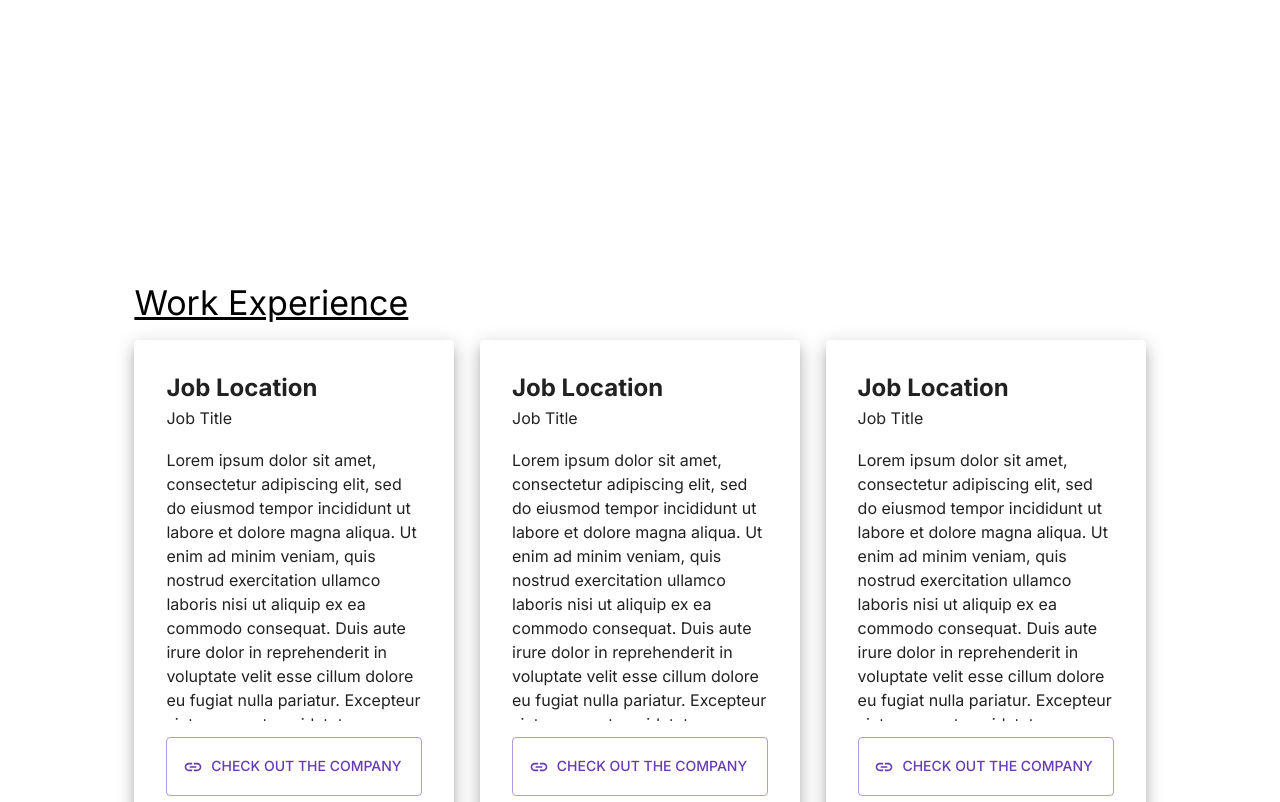
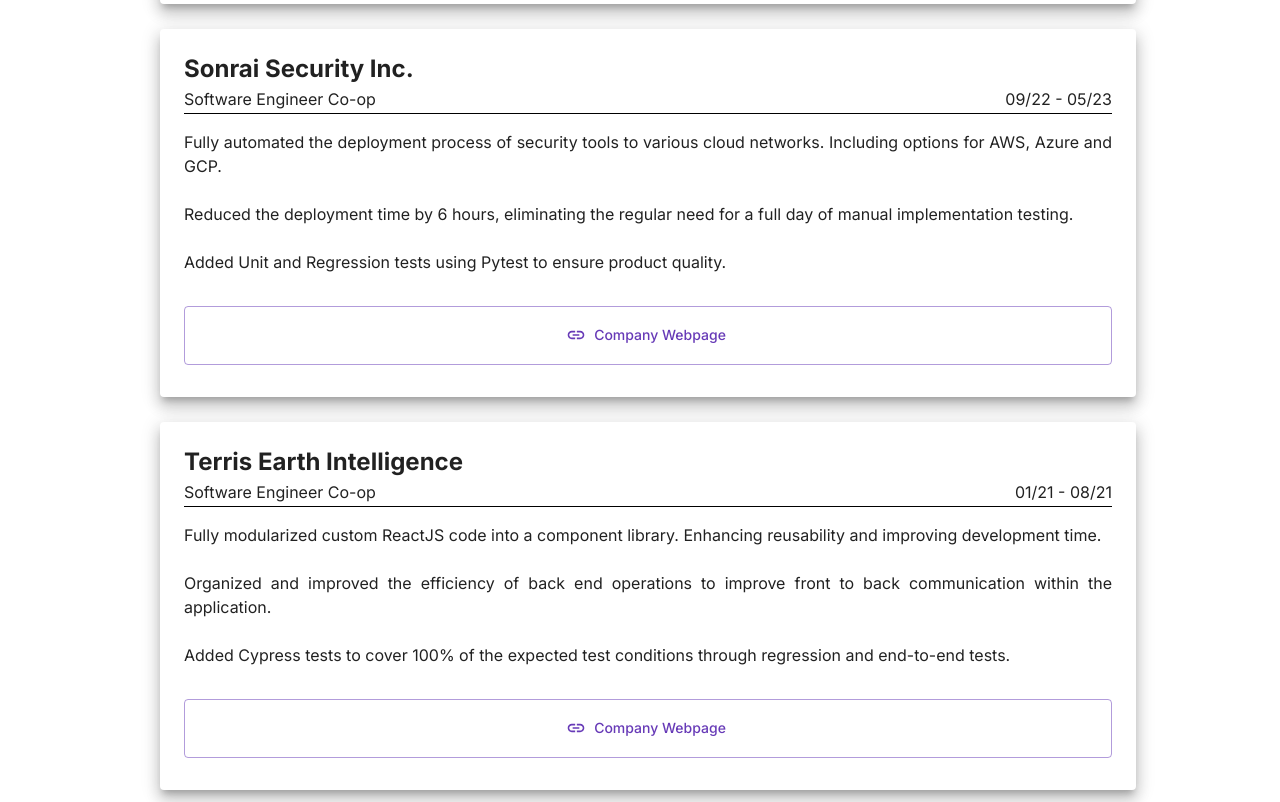
Before and after one commit to rgreenan55/RobertGreenanPortfolio, a React (Vite) app: page / in a window 1280 px wide. Shown: the part 1238-2040 px from the top of the page. Built offline with nearby package versions, Linux system fonts and the light colour scheme.

Commit message:
Finished Work Section

```diff
--- a/index.html
+++ b/index.html
@@ -5,6 +5,11 @@
     <meta name="viewport" content="width=device-width, initial-scale=1.0" />
 
     <style>
+        body
+        {
+            margin: 0;
+        }
+
         ::-webkit-scrollbar
         {
           width: 8px;  /* for vertical scrollbars */
--- a/src/App.tsx
+++ b/src/App.tsx
@@ -13,9 +13,7 @@
         <Header />
         <Stack alignItems='center'>
             <Introduction />
-            <Projects />
             <Work />
-            <Personal />
         </Stack>
         {/* Footer? */}
     </Container>
--- a/src/components/SectionContainer.tsx
+++ b/src/components/SectionContainer.tsx
@@ -1,25 +1,27 @@
 import { Box, Container, Typography } from "@mui/material"
+import backgroundImage from '../assets/background/backgroundShape.png';
 
 type Props = {
-    children: React.ReactNode,
-    disableTopMargin?: boolean,
-    headerTitle?: string,
-    height?: string | any,
-    maxHeight?: string | any,
+    children : React.ReactNode,
+    disableTopMargin ?: boolean,
+    headerTitle ?: string,
+    height ?: string | any,
+    maxHeight ?: string | any,
+    backgroundShape ?: boolean
 }
 
-const SectionContainer = ({children, disableTopMargin, headerTitle, height, maxHeight } : Props) => {
+const SectionContainer = ({children, disableTopMargin, headerTitle, height, maxHeight, backgroundShape } : Props) => {
     return (
         <Box position='relative' sx={{ width: '100%' }}>
 
-            {/* Background for Section */}
-            <Box position='absolute' sx={{ height: '100%', width: '100%', zIndex: '-1' }}>
-                {/* ... */}
-            </Box>
+            {/*
+            {backgroundShape &&
+                <Box position='absolute' sx={{ height: '100%', width: '100%', zIndex: '-1', backgroundImage: 'linear-gradient(180deg, rgb(0,0,0,0) 12%, #22313F 12% 95%, rgb(0,0,0,0) 95%)' }} />
+            } */}
 
 
             {/* Content of Section */}
-            <Container disableGutters maxWidth={false} sx={{ mt: disableTopMargin?'0':'5vh', mb: '5vh', maxWidth: '80%', height: 'auto' }}>
+            <Container disableGutters maxWidth={false} sx={{ mt: disableTopMargin?'0':'5vh', mb: '10vh', maxWidth: '75%', height: 'auto' }}>
                 {headerTitle && <Typography variant='h4' sx={{ mb: '16px', textDecoration: 'underline' }}> {headerTitle} </Typography>}
                 <Box sx={{ height, maxHeight }}>
                     {children}
--- a/src/components/WorkCard.tsx
+++ b/src/components/WorkCard.tsx
@@ -1,30 +1,57 @@
-import { Link } from "@mui/icons-material";
-import { Button, Card, CardContent, Typography } from "@mui/material";
+import React from "react";
+import { Link, LinkOff } from "@mui/icons-material";
+import { Box, Button, Card, CardContent, Divider, Tooltip, Typography } from "@mui/material";
 
+type Props = {
+    companyName : string,
+    jobTitle : string,
+    workPeriod : string,
+    description : string,
+    companyLink? : string,
+}
 
-const WorkCard = () => {
+const WorkCard = ({ companyName, jobTitle, workPeriod, description, companyLink } : Props) => {
+    const companyNameRef = React.useRef<HTMLSpanElement>(null);
+    const [isOverflowed, setIsOverflowed] = React.useState(false);
+
+    const checkTextSize = () => {
+        if (companyNameRef.current) {
+            setIsOverflowed(companyNameRef.current.scrollWidth > companyNameRef.current.clientWidth);
+        }
+    }
+
+    React.useEffect(() => {
+        checkTextSize();
+        window.addEventListener('resize', checkTextSize);
+        return () => window.removeEventListener('resize', checkTextSize);
+    }, []);
+
     return (
-        <Card sx={{ display: 'flex', flexDirection: 'column', p: '16px 16px 0 16px' }}>
+        <Card sx={{ display: 'flex', flexDirection: 'column', p: '8px', width: '100%' }}>
             <CardContent>
-                <Typography variant='h5' fontWeight='bold'> Job Location </Typography>
-                <Typography variant='subtitle1'> Job Title </Typography>
+                <Tooltip title={companyName} placement='top' arrow disableHoverListener={!isOverflowed}>
+                    <Typography variant='h5' fontWeight='bold' noWrap ref={companyNameRef}> {companyName} </Typography>
+                </Tooltip>
+                <Box sx={{ display: 'flex', justifyContent: 'space-between' }}>
+                    <Typography variant='subtitle1'> {jobTitle} </Typography>
+                    <Typography variant='subtitle1'> {workPeriod} </Typography>
+                </Box>
+                <Divider sx={{ borderColor: 'black' }} />
             </CardContent>
             <CardContent sx={{ pt: 0, flexGrow: 1, overflowY: 'auto' }}>
-                <Typography>
-                Lorem ipsum dolor sit amet, consectetur adipiscing elit, sed do eiusmod tempor incididunt ut labore et dolore magna aliqua.
-                Ut enim ad minim veniam, quis nostrud exercitation ullamco laboris nisi ut aliquip ex ea commodo consequat.
-                Duis aute irure dolor in reprehenderit in voluptate velit esse cillum dolore eu fugiat nulla pariatur.
-                Excepteur sint occaecat cupidatat non proident, sunt in culpa qui officia deserunt mollit anim id est laborum.
-
-                {/* Lorem ipsum dolor sit amet, consectetur adipiscing elit, sed do eiusmod tempor incididunt ut labore et dolore magna aliqua.
-                Ut enim ad minim veniam, quis nostrud exercitation ullamco laboris nisi ut aliquip ex ea commodo consequat.
-                Duis aute irure dolor in reprehenderit in voluptate velit esse cillum dolore eu fugiat nulla pariatur.
-                Excepteur sint occaecat cupidatat non proident, sunt in culpa qui officia deserunt mollit anim id est laborum. */}
+                <Typography whiteSpace='preserve-breaks' fontSize='16px' align='justify'>
+                    {description.trim()}
                 </Typography>
             </CardContent>
             <CardContent>
-                <Button variant='outlined' color="secondary" startIcon={<Link />} sx={{ width: '100%', p: '16px' }}>
-                    Check out the Company
+                <Button
+                    variant='outlined'
+                    sx={{ width: '100%', p: '16px', textTransform: 'capitalize' }}
+                    color={companyLink ? "secondary" : "error"}
+                    startIcon={companyLink ? <Link /> : <LinkOff />}
+                    onClick={companyLink ? () =>  window.open(companyLink, '_blank') : () => null}
+                >
+                    {companyLink ? "Company Webpage" : "No Link" }
                 </Button>
             </CardContent>
         </Card>
--- /dev/null
+++ b/src/config/work_data.tsx
@@ -0,0 +1,41 @@
+export const work_data = [
+    {
+        companyName : "UNB | Spacial One | Cosman Benefits & Pension Solutions",
+        jobTitle : "Contract Software Engineer",
+        workPeriod: "02/24 - 06/24",
+        description : `
+            Developed automated excel readers in C# in order to parse financial data used to determine insurance computations.
+
+            Enhanced and optimized legacy code in order to boost efficiency and reduce compelexities within the codebase.
+
+            Consturacted parameterized tests in order to ensure consistency and accuracy throughout the application.
+        `,
+        companyLink : ""
+    },
+    {
+        companyName : "Sonrai Security Inc.",
+        jobTitle : "Software Engineer Co-op",
+        workPeriod: "09/22 - 05/23",
+        description : `
+            Fully automated the deployment process of security tools to various cloud networks. Including options for AWS, Azure and GCP.
+
+            Reduced the deployment time by 6 hours, eliminating the regular need for a full day of manual implementation testing.
+
+            Added Unit and Regression tests using Pytest to ensure product quality.
+        `,
+        "companyLink" : "https://sonraisecurity.com/"
+    },
+    {
+        companyName : "Terris Earth Intelligence",
+        jobTitle : "Software Engineer Co-op",
+        workPeriod: "01/21 - 08/21",
+        description : `
+            Fully modularized custom ReactJS code into a component library. Enhancing reusability and improving development time.
+
+            Organized and improved the efficiency of back end operations to improve front to back communication within the application.
+
+            Added Cypress tests to cover 100% of the expected test conditions through regression and end-to-end tests.
+        `,
+        companyLink : "https://www.terrisei.com/"
+    }
+];
--- a/src/sections/Introduction.tsx
+++ b/src/sections/Introduction.tsx
@@ -19,8 +19,8 @@
                 </CardContent>
 
                 <CardMedia image={image} sx={{ width: '40%', height: '100%' }} />
+            </Card>
 
-            </Card>
         </SectionContainer>
     )
 }
--- a/src/sections/Work.tsx
+++ b/src/sections/Work.tsx
@@ -1,14 +1,15 @@
 import { Stack } from "@mui/material"
 import SectionContainer from "../components/SectionContainer";
 import WorkCard from "../components/WorkCard";
+import { work_data } from "../config/work_data";
 
 const Work = () => {
     return (
-        <SectionContainer headerTitle='Work Experience' height={{ xs: '180vh', lg: '60vh' }}>
-            <Stack spacing="2vw" direction={{ xs: 'column', lg: 'row' }} sx={{ height: '100%' }}>
-                <WorkCard />
-                <WorkCard />
-                <WorkCard />
+        <SectionContainer headerTitle='Work Experience' backgroundShape height={{ xs: '180vh', xl: '60vh' }}>
+            <Stack spacing="2vw" direction={{ xs: 'column', xl: 'row' }} sx={{ height: 'auto', maxHeight: '100%' }}>
+                {work_data.map(work => (
+                    <WorkCard key={work.companyName} {...work} />
+                ))}
             </Stack>
         </SectionContainer>
     )
```
Also changed, not shown: src/assets/background/backgroundShape.png (added).
